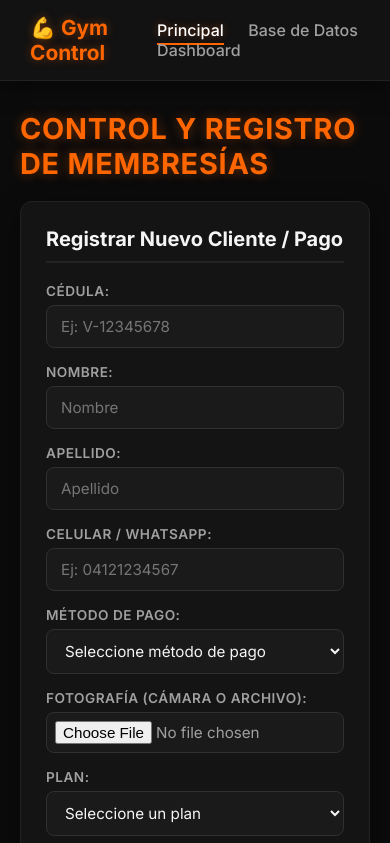
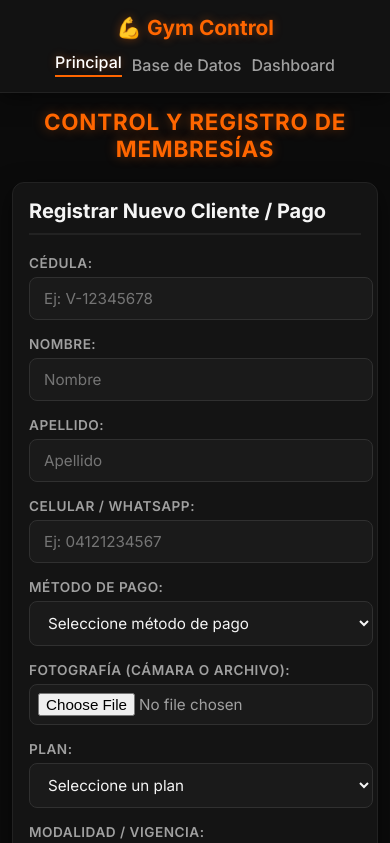
Before and after one commit to prog20sub/asogin.github.io, a plain HTML site: page index.html in a window 390 px wide. Shown: the top 843 px of the page. Drawn offline with nearby package versions, Linux system fonts and the light colour scheme; no server answers.

Commit message:
Update style.css

```diff
--- a/style.css
+++ b/style.css
@@ -45,10 +45,15 @@ body {
     text-shadow: 0 0 10px var(--primary-glow);
 }
 
+.nav-links {
+    display: flex;
+    align-items: center;
+    gap: 15px;
+}
+
 .nav-links a {
     color: var(--text-muted);
     text-decoration: none;
-    margin-left: 20px;
     font-weight: 500;
     transition: color 0.3s;
 }
@@ -186,6 +191,7 @@ input[type="file"] {
 /* Tables */
 .table-responsive {
     overflow-x: auto;
+    -webkit-overflow-scrolling: touch;
 }
 
 table {
@@ -260,3 +266,64 @@ tr:hover td {
     color: white;
     box-shadow: 0 0 10px var(--primary-glow);
 }
+
+/* --- ESTILOS RESPONSIVOS PARA MÓVILES --- */
+@media (max-width: 768px) {
+    .navbar {
+        flex-direction: column;
+        gap: 12px;
+        padding: 15px 20px;
+        text-align: center;
+    }
+
+    .nav-links {
+        flex-wrap: wrap;
+        justify-content: center;
+        gap: 10px;
+    }
+
+    .container {
+        padding: 0 12px;
+        margin: 15px auto;
+    }
+
+    h1 {
+        font-size: 1.4rem;
+        text-align: center;
+    }
+
+    .card {
+        padding: 16px;
+    }
+
+    .form-grid {
+        grid-template-columns: 1fr;
+    }
+
+    th, td {
+        padding: 10px 12px;
+        font-size: 0.8rem;
+    }
+}
+
+:root {
+    --primary: #ff6600;
+    --primary-hover: #e55b00;
+    --primary-glow: rgba(255, 102, 0, 0.4);
+}
+
+* {
+    box-sizing: border-box;
+    margin: 0;
+    padding: 0;
+    font-family: 'Inter', sans-serif;
+}
+
+body, html {
+    width: 100%;
+    height: 100%;
+}ovar:hover {
+    background-color: var(--primary);
+    color: white;
+    box-shadow: 0 0 10px var(--primary-glow);
+}
```
